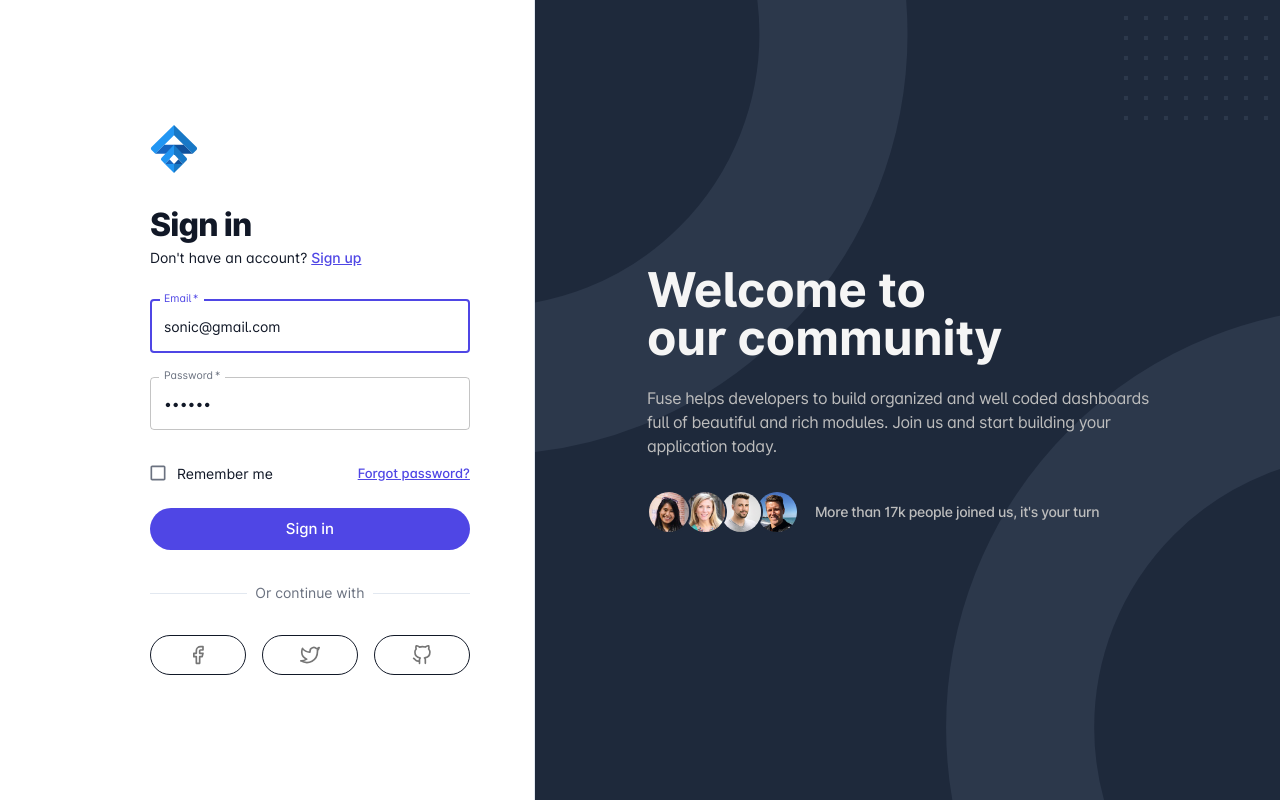
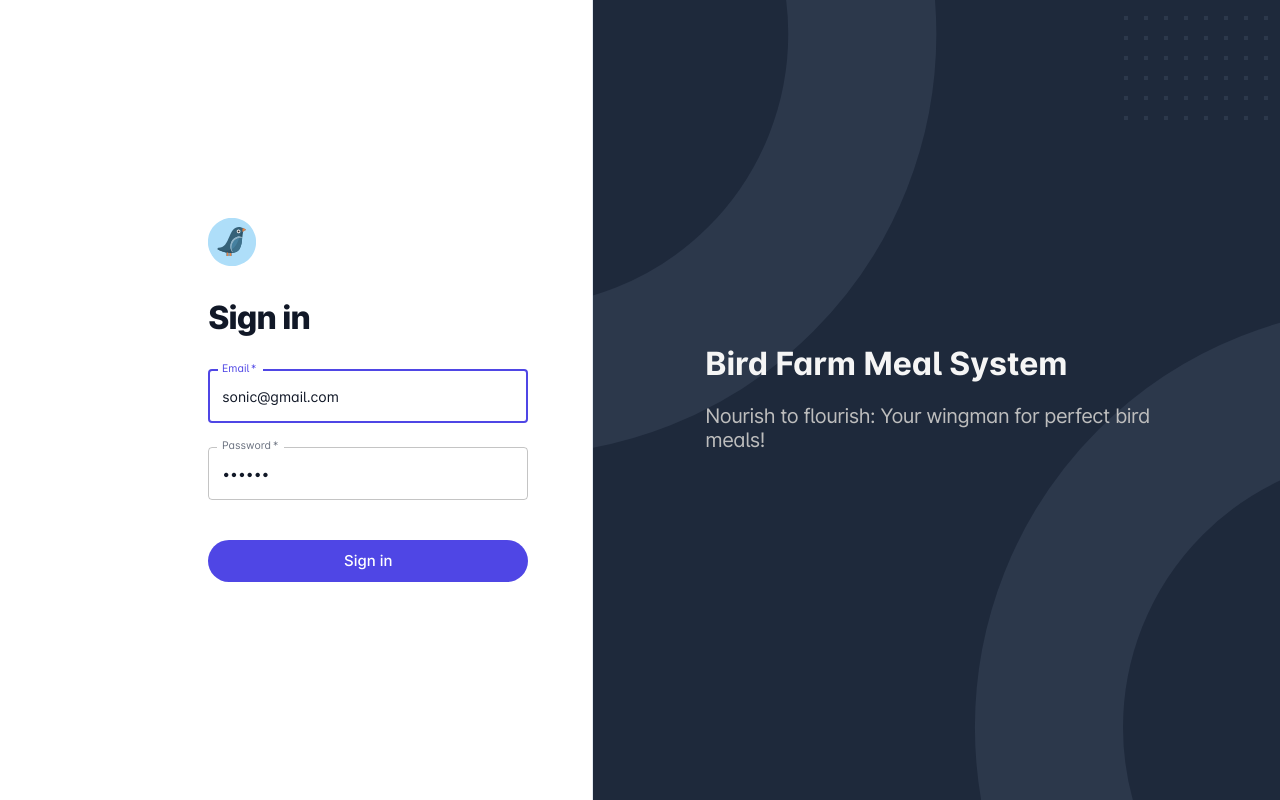
Before and after one commit to votatntai/BFS-Admin, a React (Create React App) app: page /sign-in in a window 1280 px wide. Built offline with nearby package versions, Linux system fonts and the light colour scheme; what axios-mock-adapter, mobile-detect would draw is missing.

Commit message:
change app icon, fixed Signin page, fixed account

```diff
--- a/src/app/main/account/AccountContent.tsx
+++ b/src/app/main/account/AccountContent.tsx
@@ -59,7 +59,7 @@ export default function AccountContent() {
 			</TableCell>
 		<TableCell align='left'>{item.phone}</TableCell>
 		<TableCell align='left'>{item.email}</TableCell>
-		<TableCell align='left'>{item.farm.name}</TableCell>
+		<TableCell align='left'>{item.farm?.name}</TableCell>
 		<TableCell align='center'>{item.status === 'Active' ? <Button variant="contained" style={{pointerEvents: "none"}} color='success'>Active</Button> : <Button variant="contained" style={{pointerEvents: "none"}} color='error'>Disable</Button>}</TableCell>
 		<TableCell align='left'>
 		<Tooltip title='Edit'>
--- a/src/app/main/master-data/farm/CreateModal.tsx
+++ b/src/app/main/master-data/farm/CreateModal.tsx
@@ -30,6 +30,7 @@ const CreateModal=({handleClose, show,setOpenSuccessSnackbar})=>{
     const [checkName, setCheckName] = useState(false)
     const [checkAddress, setCheckAddress] = useState(false)
     const [checkPhone, setCheckPhone] = useState(false)
+    const [checkManager, setCheckManager] = useState(false)
     const dispatch = useAppDispatch()
     const [snackbar, setSnackbar]=useState(false)
     const [responseMsg, setResponseMsg] = useState("")
@@ -38,7 +39,8 @@ const CreateModal=({handleClose, show,setOpenSuccessSnackbar})=>{
       if(farm.name.trim() === '') {setCheckName(true)} else setCheckName(false)
       if(farm.address.trim() === '') { setCheckAddress(true)} else setCheckAddress(false)
       if(farm.phone.trim() === '') { setCheckPhone(true)} else setCheckPhone(false)
-      if(farm.name.trim() === '' || farm.address.trim() === '' || farm.phone.trim() === ''){
+      if(farm.manager.value === '') { setCheckManager(true)} else setCheckManager(false)
+      if(farm.name.trim() === '' || farm.address.trim() === '' || farm.phone.trim() === '' || farm.manager.value === ''){
           check = false
       }
       return check;
@@ -108,7 +110,7 @@ const CreateModal=({handleClose, show,setOpenSuccessSnackbar})=>{
       placeholder='Enter phone number' size='small' variant="outlined" />
 
       <Autocomplete value={farm.manager} disableClearable options={managers} fullWidth size='small' isOptionEqualToValue={(option, value) => option.value === value.value}
-      onChange={(e, value) => setFarm(prev => ({...prev, manager: value}))} renderInput={(params) => <TextField {...params} label="Manager" />}
+      onChange={(e, value) => setFarm(prev => ({...prev, manager: value}))} renderInput={(params) => <TextField helperText={checkManager ? "This field is required" : false} error={checkManager ? true : false} {...params} label="Manager" />}
 />
 
       <TextField value={farm.thumbnailUrl} type="file"
--- a/src/app/main/sign-in/SignInPage.tsx
+++ b/src/app/main/sign-in/SignInPage.tsx
@@ -84,15 +84,6 @@ function SignInPage() {
 					<Typography className="mt-32 text-4xl font-extrabold leading-tight tracking-tight">
 						Sign in
 					</Typography>
-					<div className="mt-2 flex items-baseline font-medium">
-						<Typography>Don't have an account?</Typography>
-						<Link
-							className="ml-4"
-							to="/sign-up"
-						>
-							Sign up
-						</Link>
-					</div>
 
 					<form
 						name="loginForm"
@@ -136,34 +127,6 @@ function SignInPage() {
 								/>
 							)}
 						/>
-
-						<div className="flex flex-col items-center justify-center sm:flex-row sm:justify-between">
-							<Controller
-								name="remember"
-								control={control}
-								render={({ field }) => (
-									<FormControl>
-										<FormControlLabel
-											label="Remember me"
-											control={
-												<Checkbox
-													size="small"
-													{...field}
-												/>
-											}
-										/>
-									</FormControl>
-								)}
-							/>
-
-							<Link
-								className="text-md font-medium"
-								to="/pages/auth/forgot-password"
-							>
-								Forgot password?
-							</Link>
-						</div>
-
 						<Button
 							variant="contained"
 							color="secondary"
@@ -175,53 +138,6 @@ function SignInPage() {
 						>
 							Sign in
 						</Button>
-
-						<div className="mt-32 flex items-center">
-							<div className="mt-px flex-auto border-t" />
-							<Typography
-								className="mx-8"
-								color="text.secondary"
-							>
-								Or continue with
-							</Typography>
-							<div className="mt-px flex-auto border-t" />
-						</div>
-
-						<div className="mt-32 flex items-center space-x-16">
-							<Button
-								variant="outlined"
-								className="flex-auto"
-							>
-								<FuseSvgIcon
-									size={20}
-									color="action"
-								>
-									feather:facebook
-								</FuseSvgIcon>
-							</Button>
-							<Button
-								variant="outlined"
-								className="flex-auto"
-							>
-								<FuseSvgIcon
-									size={20}
-									color="action"
-								>
-									feather:twitter
-								</FuseSvgIcon>
-							</Button>
-							<Button
-								variant="outlined"
-								className="flex-auto"
-							>
-								<FuseSvgIcon
-									size={20}
-									color="action"
-								>
-									feather:github
-								</FuseSvgIcon>
-							</Button>
-						</div>
 					</form>
 				</div>
 			</Paper>
@@ -293,31 +209,11 @@ function SignInPage() {
 				</Box>
 
 				<div className="relative z-10 w-full max-w-2xl">
-					<div className="text-7xl font-bold leading-none text-gray-100">
-						<div>Welcome to</div>
-						<div>our community</div>
+					<div className="text-4xl font-bold leading-none text-gray-100">
+					<div>Bird Farm Meal System</div>
 					</div>
-					<div className="mt-24 text-lg leading-6 tracking-tight text-gray-400">
-						Fuse helps developers to build organized and well coded dashboards full of beautiful and rich
-						modules. Join us and start building your application today.
-					</div>
-					<div className="mt-32 flex items-center">
-						<AvatarGroup
-							sx={{
-								'& .MuiAvatar-root': {
-									borderColor: 'primary.main'
-								}
-							}}
-						>
-							<Avatar src="assets/images/avatars/female-18.jpg" />
-							<Avatar src="assets/images/avatars/female-11.jpg" />
-							<Avatar src="assets/images/avatars/male-09.jpg" />
-							<Avatar src="assets/images/avatars/male-16.jpg" />
-						</AvatarGroup>
-
-						<div className="ml-16 font-medium tracking-tight text-gray-400">
-							More than 17k people joined us, it's your turn
-						</div>
+					<div className="mt-24 text-2xl leading-6 tracking-tight text-gray-400">
+					Nourish to flourish: Your wingman for perfect bird meals!
 					</div>
 				</div>
 			</Box>
--- a/src/app/main/sign-up/SignUpPage.tsx
+++ b/src/app/main/sign-up/SignUpPage.tsx
@@ -80,15 +80,6 @@ function SignUpPage() {
 					<Typography className="mt-32 text-4xl font-extrabold leading-tight tracking-tight">
 						Sign up
 					</Typography>
-					<div className="mt-2 flex items-baseline font-medium">
-						<Typography>Already have an account?</Typography>
-						<Link
-							className="ml-4"
-							to="/sign-in"
-						>
-							Sign in
-						</Link>
-					</div>
 
 					<form
 						name="registerForm"
@@ -273,31 +264,11 @@ function SignUpPage() {
 				</Box>
 
 				<div className="relative z-10 w-full max-w-2xl">
-					<div className="text-7xl font-bold leading-none text-gray-100">
-						<div>Welcome to</div>
-						<div>our community</div>
+					<div className="text-4xl font-bold leading-none text-gray-100">
+					<div>Bird Farm Meal System</div>
 					</div>
-					<div className="mt-24 text-lg leading-6 tracking-tight text-gray-400">
-						Fuse helps developers to build organized and well coded dashboards full of beautiful and rich
-						modules. Join us and start building your application today.
-					</div>
-					<div className="mt-32 flex items-center">
-						<AvatarGroup
-							sx={{
-								'& .MuiAvatar-root': {
-									borderColor: 'primary.main'
-								}
-							}}
-						>
-							<Avatar src="assets/images/avatars/female-18.jpg" />
-							<Avatar src="assets/images/avatars/female-11.jpg" />
-							<Avatar src="assets/images/avatars/male-09.jpg" />
-							<Avatar src="assets/images/avatars/male-16.jpg" />
-						</AvatarGroup>
-
-						<div className="ml-16 font-medium tracking-tight text-gray-400">
-							More than 17k people joined us, it's your turn
-						</div>
+					<div className="mt-24 text-2xl leading-6 tracking-tight text-gray-400">
+					Nourish to flourish: Your wingman for perfect bird meals!
 					</div>
 				</div>
 			</Box>
```
Also changed, not shown: public/assets/images/logo/logo.svg, 1 other file (tests, documents, lock files or other folders).
